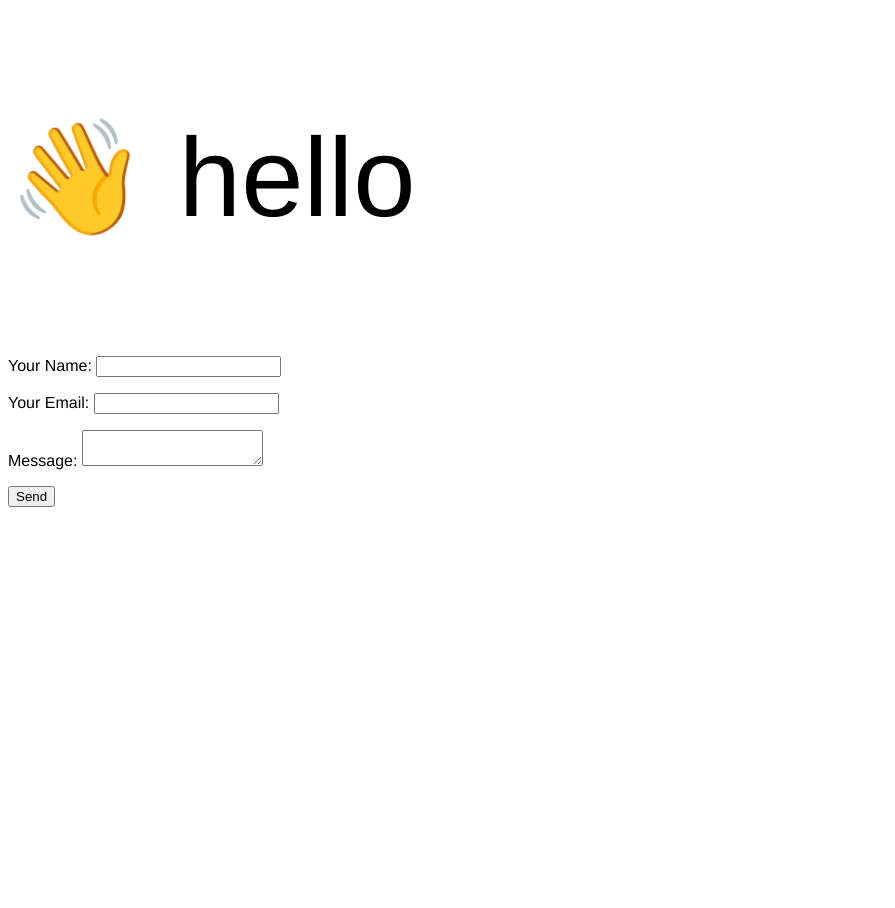
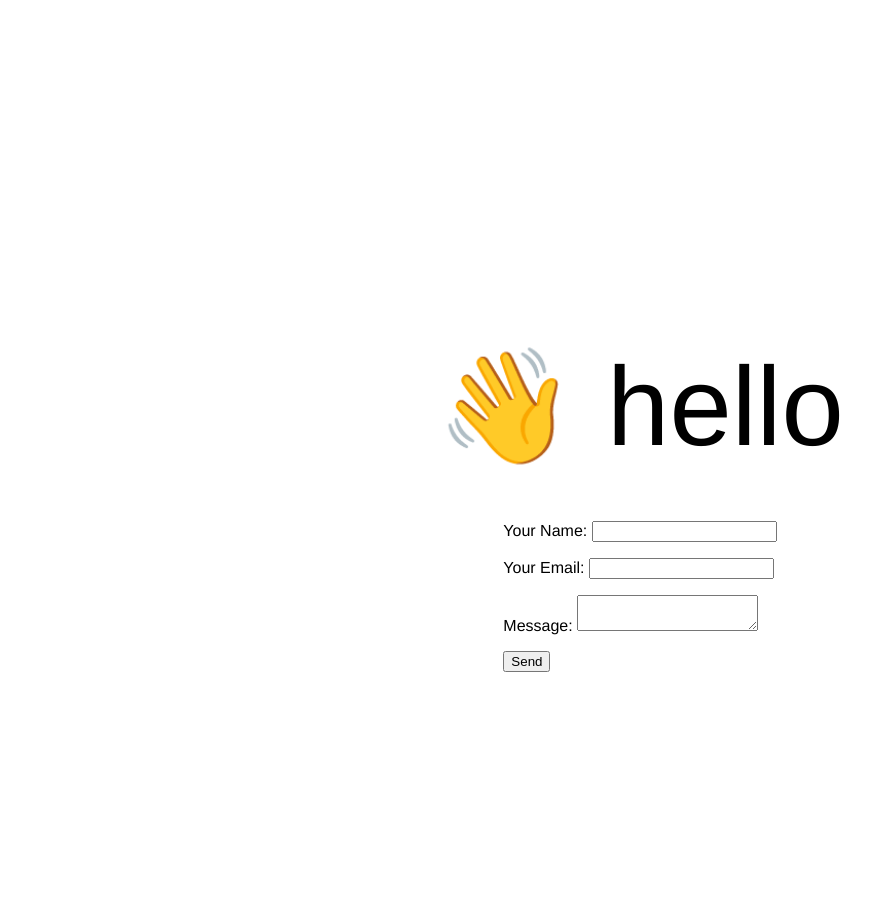
Before and after one commit to jrelgin/jrelgin.com, a Jekyll site: the page built from index.md, in a window 1280 px wide. Shown: the whole page, without its empty margins (0-895 px from the left). Built offline with Jekyll 4.4.1, drawn with Linux system fonts in a browser that asks for light colours.

Commit message:
add some flex

```diff
--- a/_sass/base.scss
+++ b/_sass/base.scss
@@ -1,7 +1,22 @@
+html,
+body,
+.page-content {
+  height: 100%;
+  min-height: 100vh;
+}
 body {
   font-family: helvetica, arial, sans-serif;
+
+}
+
+.page-content {
+  display: flex;
+  flex-direction: column;
+  justify-content: center;
+  align-items: center;
 }
 
 .welcome {
   font-size: 7rem;
+  margin-bottom: 2rem;
 }
```
